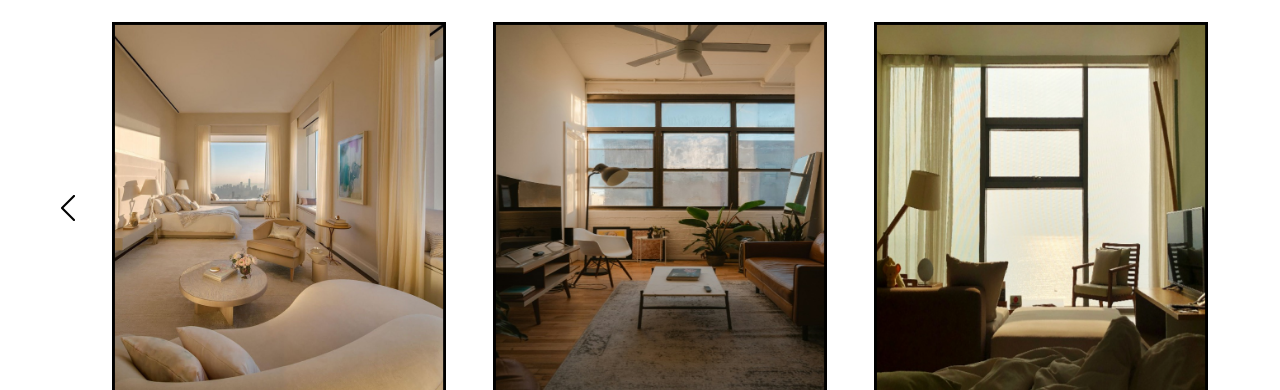
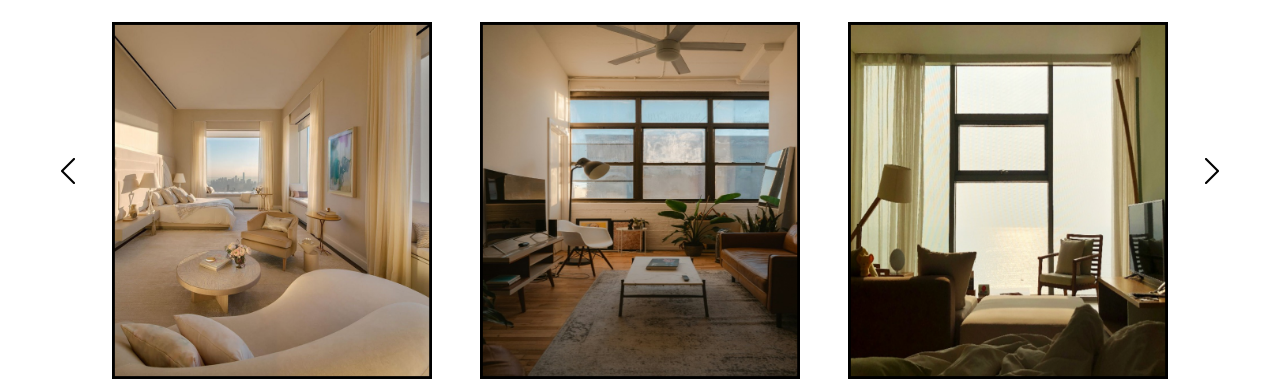
Before and after one commit to k1v4/New-buildings-in-Perm, a plain HTML site: page building_card.html in a window 1280 px wide. Shown: the part 236-626 px from the top of the page. Drawn offline with Linux system fonts and the light colour scheme.

Commit message:
исправлены стрелочки слайдера

```diff
--- a/building_card.css
+++ b/building_card.css
@@ -57,14 +57,18 @@ header {
   margin: 0 -9vh;
 }
 
-.right-arrow {
+.nav-arrow {
+  margin: 0 0 5% 0;
   display: flex;
   align-items: center;
 }
 
+.right-arrow {
+  margin-right: 4vh;
+}
+
 .left-arrow {
-  display: flex;
-  align-items: center;
+  margin-left: 4vh;
 }
 
 .elem-slider {
--- a/building_card.html
+++ b/building_card.html
@@ -20,7 +20,7 @@
       <div class="main-part">
         <h1>Г. Пермь, ул. Мира, 102</h1>
         <div class="main-slider">
-          <div class="right-arrow">
+          <div class="nav-arrow">
             <input
               type="image"
               src="images/slide left.png"
@@ -37,8 +37,13 @@
           <div class="elem-slider">
             <img id="img-slider3" src="images/building-info-slider3.png" />
           </div>
-          <div class="left-arrow">
-            <inpit type="image" src="images/slide right.png" id="right-arrow" />
+          <div class="nav-arrow">
+            <input
+              type="image"
+              src="images/slide right.png"
+              id="right-arrow"
+              alt="Description"
+            />
           </div>
         </div>
         <div class="under-slider">
```
